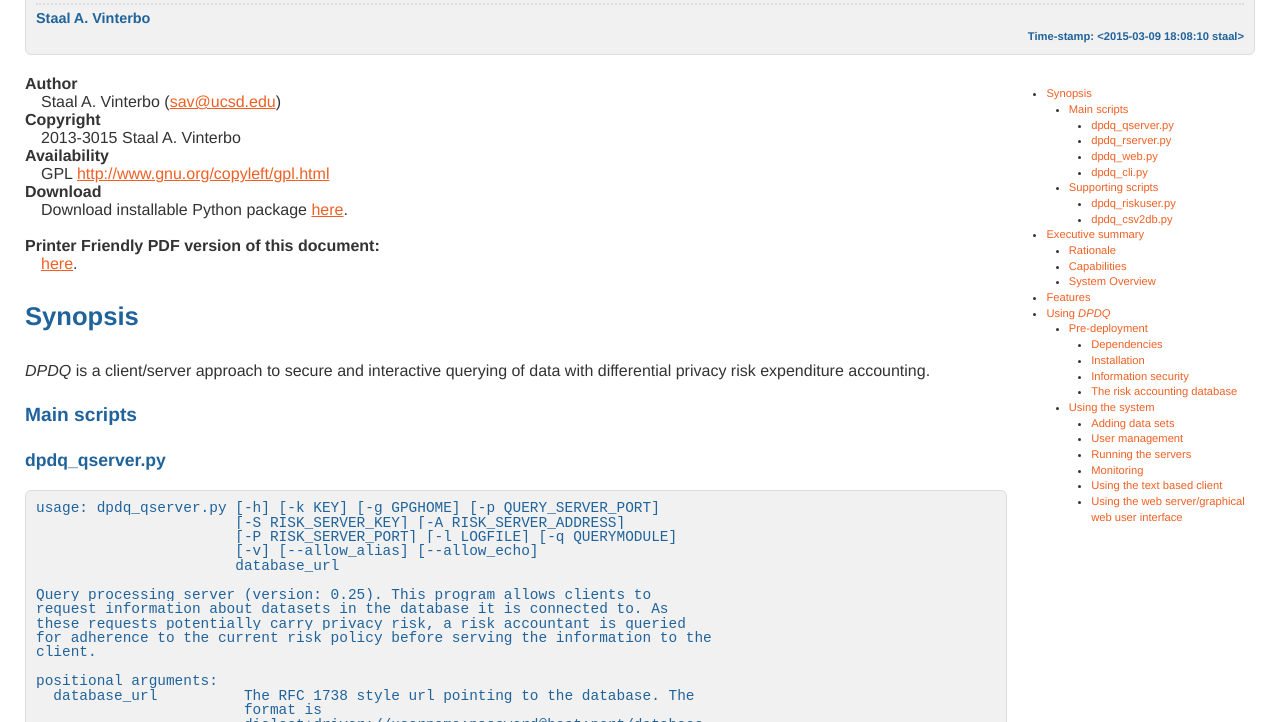
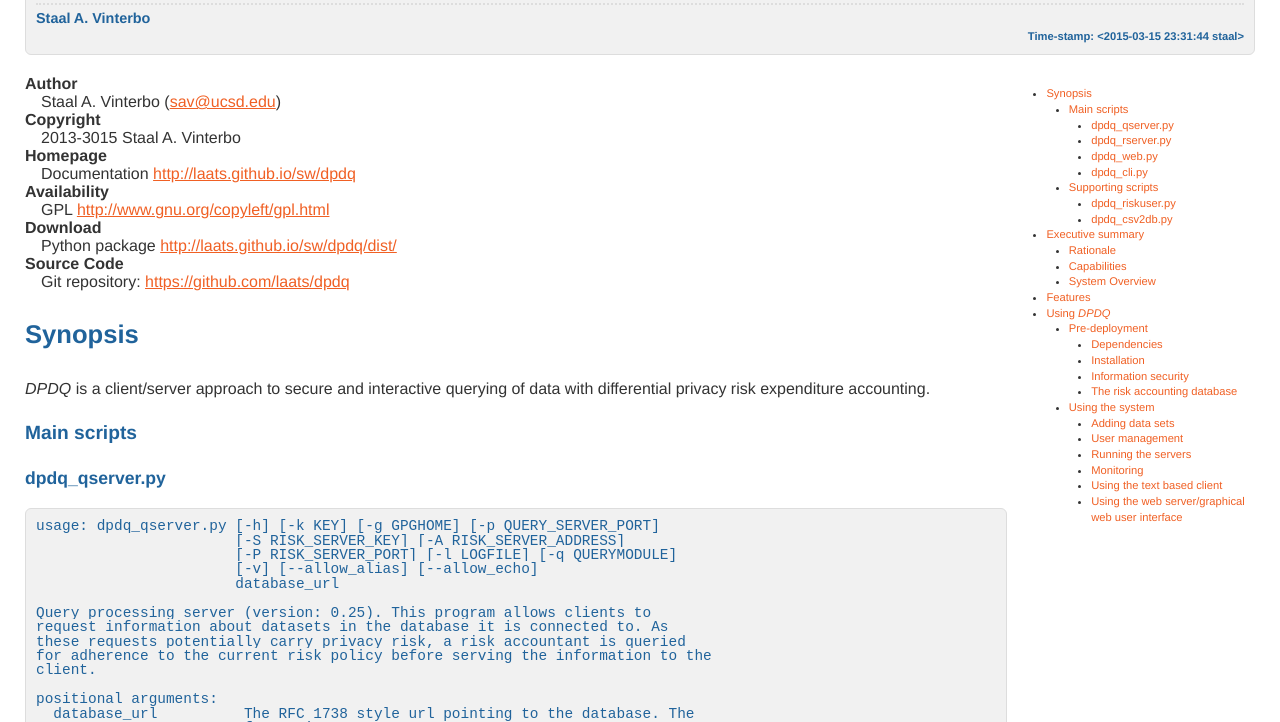
Before and after one commit to laats/laats.github.io, a plain HTML site: page sw/dpdq/dpdq.html in a window 1280 px wide. Shown: the part 78-800 px from the top of the page. Drawn offline with Linux system fonts and the light colour scheme.

Commit message:
Updated dpdq pages

```diff
--- a/sw/dpdq/dpdq.html
+++ b/sw/dpdq/dpdq.html
@@ -33,7 +33,7 @@ code > span.er { color: #ff0000; font-weight: bold; }
 <div id="header">
 <h1 class="title">DPDQ: Differentially Private Data Queries</h1>
 <h2 class="author">Staal A. Vinterbo</h2>
-<h3 class="date">Time-stamp: &lt;2015-03-09 18:08:10 staal&gt;</h3>
+<h3 class="date">Time-stamp: &lt;2015-03-15 23:31:44 staal&gt;</h3>
 </div>
 <div id="TOC">
 <ul>
@@ -106,18 +106,17 @@ document.write('<a h'+'ref'+'="ma'+'ilto'+':'+e+'" clas'+'s="em' + 'ail">'+e+'<\
 <dt><strong>Copyright</strong></dt>
 <dd>2013-3015 Staal A. Vinterbo
 </dd>
+<dt><strong>Homepage</strong></dt>
+<dd>Documentation <a href="http://laats.github.io/sw/dpdqhomepage">http://laats.github.io/sw/dpdq</a>
+</dd>
 <dt><strong>Availability</strong></dt>
 <dd>GPL <a href="http://www.gnu.org/copyleft/gpl.html" class="uri">http://www.gnu.org/copyleft/gpl.html</a>
 </dd>
 <dt><strong>Download</strong></dt>
-<dd>Download installable Python package <a href="./dist/" title="DPDQ Repository">here</a>.
+<dd>Python package <a href="http://laats.github.io/sw/dpdq/dist/" class="uri">http://laats.github.io/sw/dpdq/dist/</a>
 </dd>
-</dl>
-<!-- **Source Code** -->
-<!--  ~ Git clone URL: `git://ptg.ucsd.edu/dpdq.git` -->
-<dl>
-<dt><strong>Printer Friendly PDF version of this document:</strong></dt>
-<dd><a href="dpdq.pdf">here</a>.
+<dt><strong>Source Code</strong></dt>
+<dd>Git repository: <a href="https://github.com/laats/dpdq" class="uri">https://github.com/laats/dpdq</a>
 </dd>
 </dl>
 <h2 id="synopsis">Synopsis</h2>
```
Also changed, not shown: sw/dpdq/index.html (+4 -1 lines), 2 other files.
